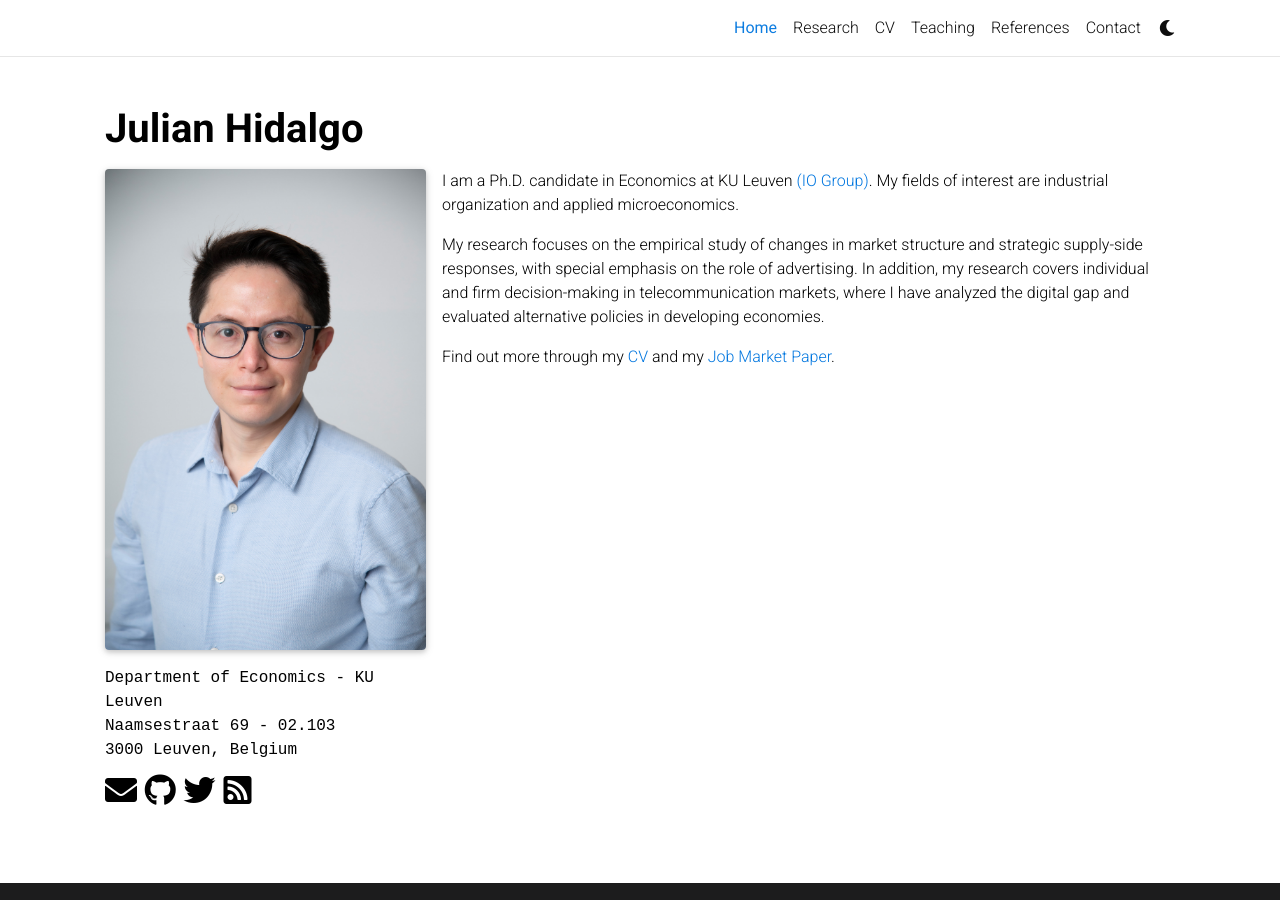
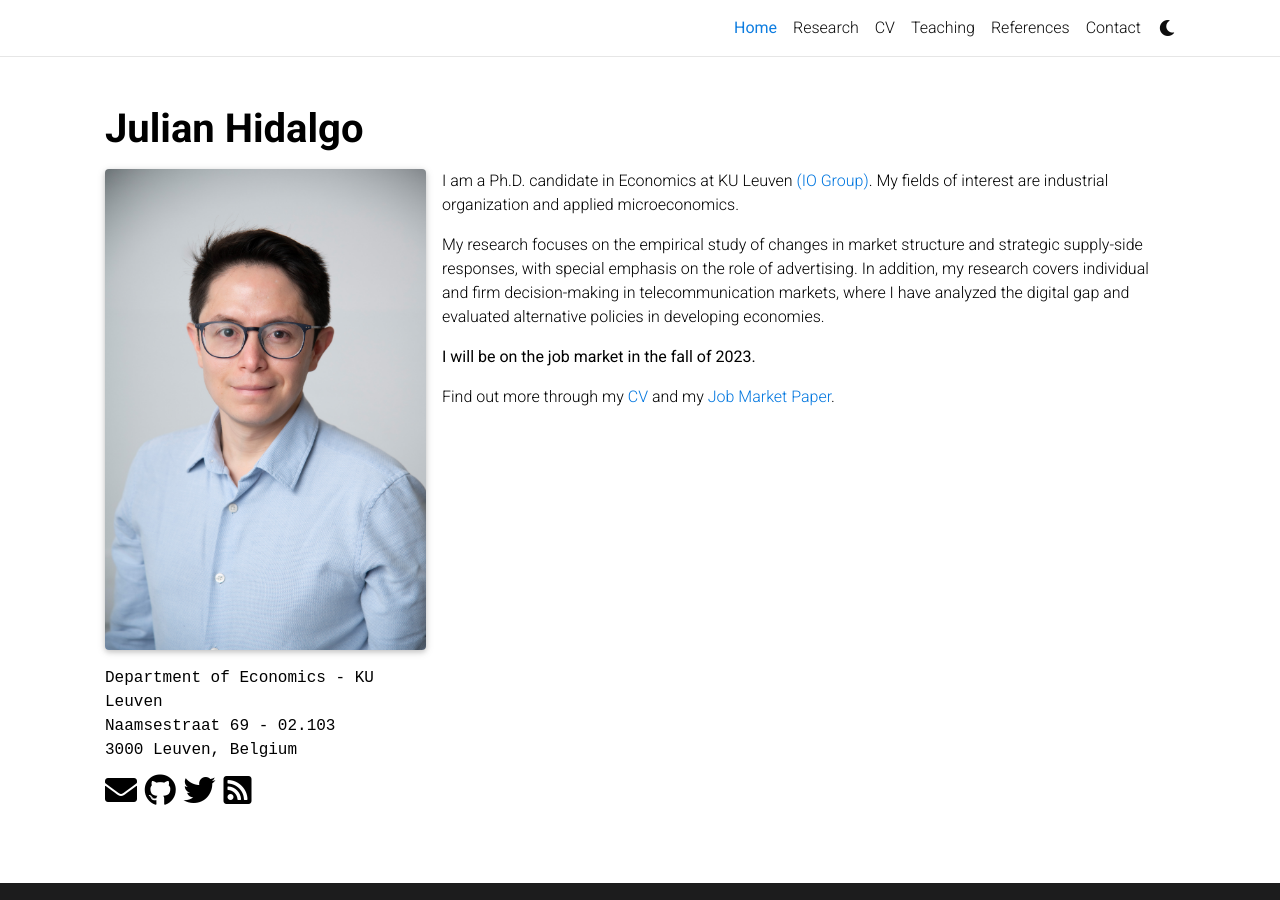
Before and after one commit to JulianHidalgoRodriguez/JulianHidalgoRodriguez.github.io, a Jekyll site: the page built from _pages/about.md, in a window 1280 px wide. Built offline with Jekyll 4.4.1, drawn with Linux system fonts in a browser that asks for light colours; full-size pictures stand in for the smaller copies a plugin makes; comment, search, counter and statistics services are not loaded; a style sheet for code colours, icons or effects is not loaded.

Commit message:
Update about.md

```diff
--- a/_pages/about.md
+++ b/_pages/about.md
@@ -23,4 +23,6 @@
 
 My research focuses on the empirical study of changes in market structure and strategic supply-side responses, with special emphasis on the role of advertising. In addition, my research covers individual and firm decision-making in telecommunication markets, where I have analyzed the digital gap and evaluated alternative policies in developing economies.
 
+<b>I will be on the job market in the fall of 2023.</b>
+
 Find out more through my <a href='https://julianhidalgorodriguez.github.io/cv' target='_self'>CV</a> and my <a href='https://julianhidalgorodriguez.github.io/publications' target='_self'>Job Market Paper</a>.
```
